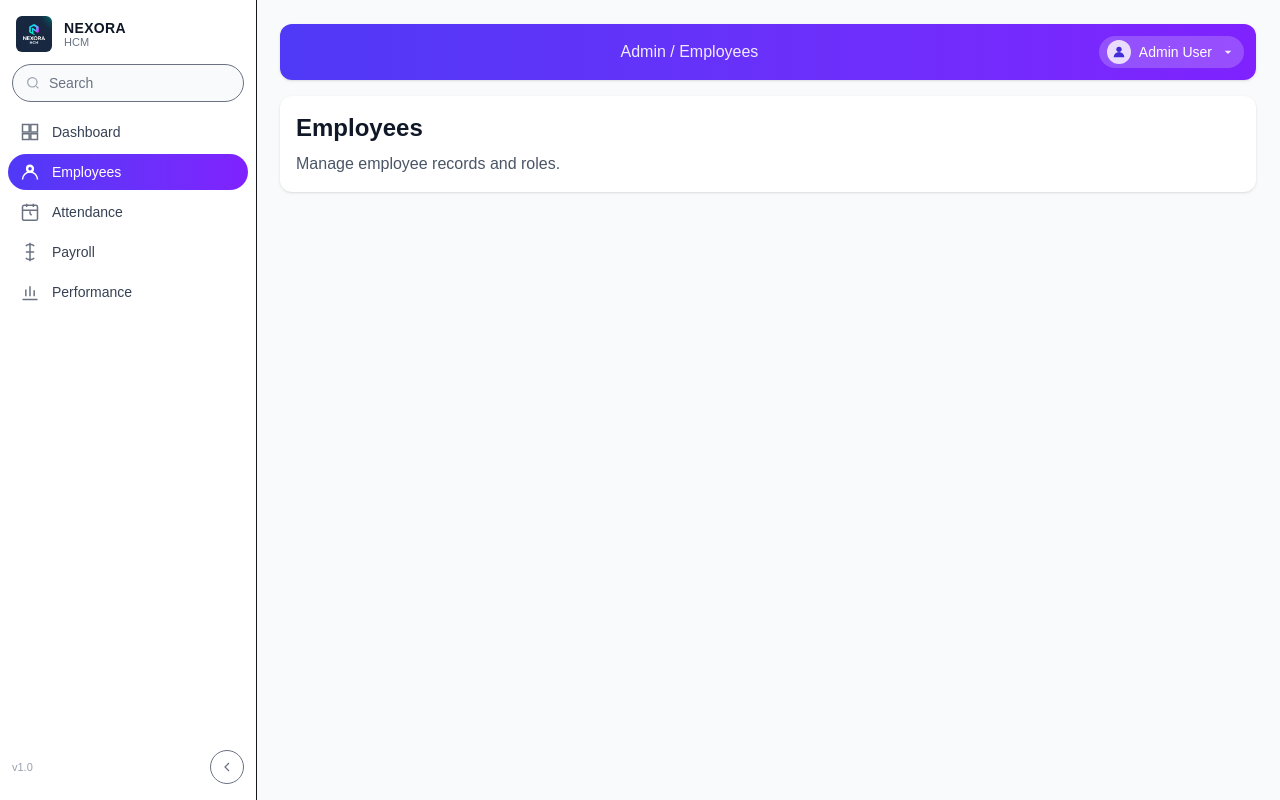
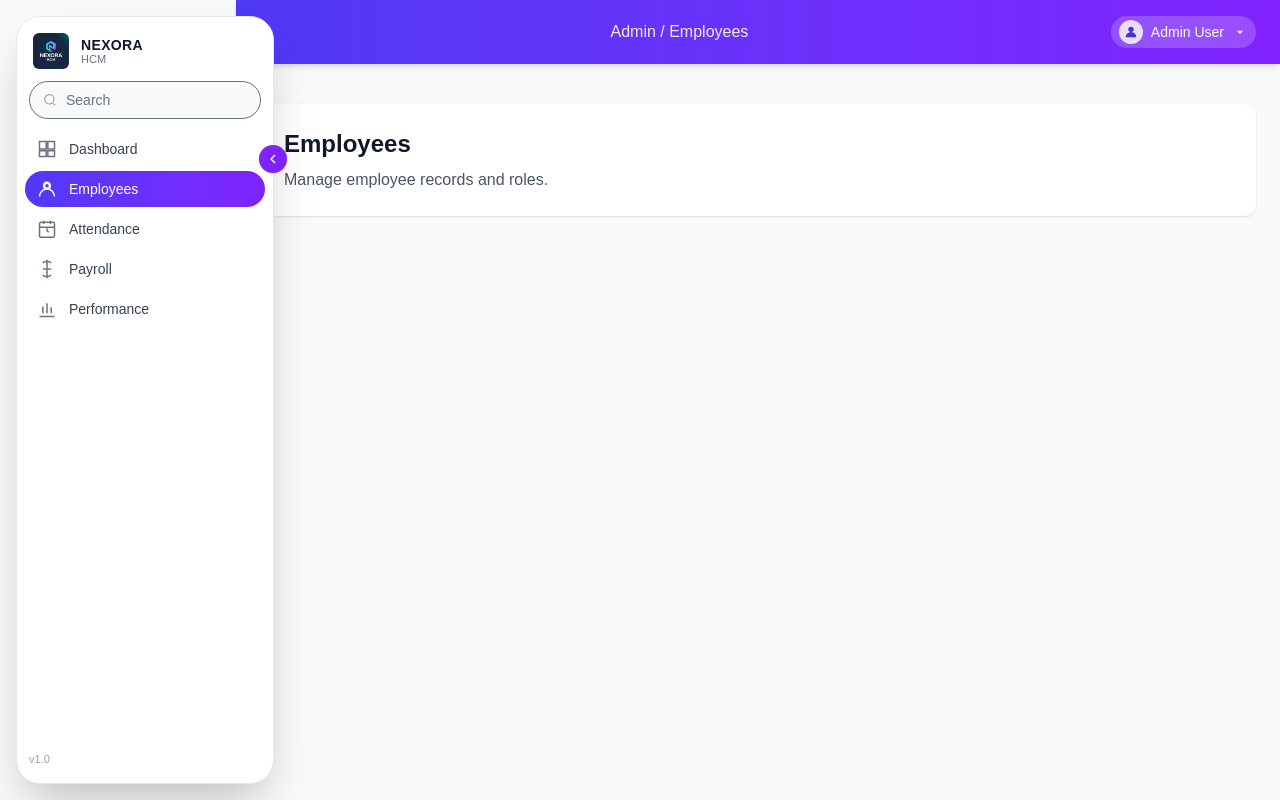
Before and after one commit to AbdulSamiShaikh990/Nexora-HCM, a Next.js app: page /admin/employees in a window 1280 px wide. Built offline with nearby package versions, Linux system fonts and the light colour scheme.

Commit message:
feat(admin): OrangeHRM-style protruding sidebar + full-width header; responsive tweaks

```diff
--- a/src/app/admin/layout.tsx
+++ b/src/app/admin/layout.tsx
@@ -10,16 +10,18 @@ export default function AdminLayout({
   children,
 }: Readonly<{ children: React.ReactNode }>) {
   return (
-    <div className="flex">
+    <div className="flex min-h-screen bg-gray-50">
       {/* Fixed, responsive sidebar with internal spacer */}
       <Sidebar />
 
       {/* Content area */}
-      <div className="min-h-dvh flex-1 bg-gray-50 p-2 md:p-6">
-        <div className="mx-auto max-w-7xl">
-          <AdminHeader />
-          <div className="rounded-xl bg-white p-4 shadow-sm">
-            {children}
+      <div className="min-h-dvh flex-1">
+        <AdminHeader />
+        <div className="p-4 md:p-6">
+          <div className="mx-auto max-w-7xl">
+            <div className="rounded-xl bg-white p-4 md:p-6 shadow-sm">
+              {children}
+            </div>
           </div>
         </div>
       </div>
--- a/src/components/AdminHeader.tsx
+++ b/src/components/AdminHeader.tsx
@@ -22,8 +22,8 @@ export default function AdminHeader() {
   const breadcrumb = crumbs.slice(1).join(" / ") || "Dashboard"; // ignore leading "Admin"
 
   return (
-    <header className="sticky top-0 z-10 -mx-2 mb-4 px-2 pt-2 md:static md:mx-0 md:px-0 md:pt-0">
-      <div className="rounded-b-xl bg-gradient-to-r from-indigo-600 to-violet-600 p-3 text-white shadow md:rounded-xl">
+    <header className="sticky top-0 z-10 mb-4">
+      <div className="bg-gradient-to-r from-indigo-600 to-violet-600 px-4 py-3 text-white shadow-md md:px-6 md:py-4">
         <div className="flex items-center gap-3">
           {/* Left: logo chip (hidden on very small screens to save space) */}
           <div className="hidden xs:flex items-center gap-2 rounded-full bg-white/15 px-2 py-1">
--- a/src/components/Sidebar.tsx
+++ b/src/components/Sidebar.tsx
@@ -106,6 +106,9 @@ export default function Sidebar() {
   // Widths
   const expandedWidth = 256; // w-64
   const collapsedWidth = 80; // w-20
+  // How much the card should protrude into the content area (OrangeHRM feel)
+  const overlapExpanded = 20; // px
+  const overlapCollapsed = 10; // px
 
   return (
     <>
@@ -132,7 +135,7 @@ export default function Sidebar() {
 
       {/* Sidebar container */}
       <aside
-        className={`fixed left-0 top-0 z-50 flex h-dvh flex-col bg-white shadow-xl transition-transform duration-200 md:shadow-none md:border-r md:bg-white md:translate-x-0 ${
+        className={`fixed left-4 top-4 z-50 flex h-[calc(100dvh-32px)] flex-col rounded-3xl border border-gray-200 bg-white shadow-2xl transition-transform duration-200 md:translate-x-0 ${
           mobileOpen ? "translate-x-0" : "-translate-x-full"
         } md:transform-none`}
       >
@@ -213,28 +216,20 @@ export default function Sidebar() {
             {expanded && (
               <span className="text-[11px] text-gray-400">v1.0</span>
             )}
-            <button
-              type="button"
-              onClick={() => setExpanded((s) => !s)}
-              className="rounded-full border p-2 text-gray-500 hover:bg-gray-50 hidden md:inline-flex"
-              aria-label="Toggle width"
-              title="Collapse"
-            >
-              <svg
-                viewBox="0 0 24 24"
-                className="h-4 w-4"
-                fill="none"
-                stroke="currentColor"
-                strokeWidth="1.8"
-              >
-                {expanded ? (
-                  <path d="M15 6 9 12l6 6" />
-                ) : (
-                  <path d="M9 6l6 6-6 6" />
-                )}
-              </svg>
-            </button>
           </div>
+
+          {/* Edge floating knob like OrangeHRM (md+ toggler) */}
+          <button
+            type="button"
+            onClick={() => setExpanded((s) => !s)}
+            className="absolute right-[-14px] top-32 hidden h-7 w-7 items-center justify-center rounded-full bg-violet-600 text-white shadow md:inline-flex"
+            aria-label="Toggle sidebar"
+            title="Toggle sidebar"
+          >
+            <svg viewBox="0 0 24 24" className="h-4 w-4" fill="none" stroke="currentColor" strokeWidth="2">
+              {expanded ? <path d="M15 6 9 12l6 6" /> : <path d="M9 6l6 6-6 6" />}
+            </svg>
+          </button>
 
           {/* Edge floating knob like screenshot (mobile toggle) */}
           <button
@@ -253,7 +248,11 @@ export default function Sidebar() {
       {/* Reserve space for fixed sidebar on md+ */}
       <div
         className="hidden md:block"
-        style={{ width: expanded ? expandedWidth : collapsedWidth }}
+        style={{
+          width: expanded
+            ? expandedWidth - overlapExpanded
+            : collapsedWidth - overlapCollapsed,
+        }}
         aria-hidden
       />
     </>
```
